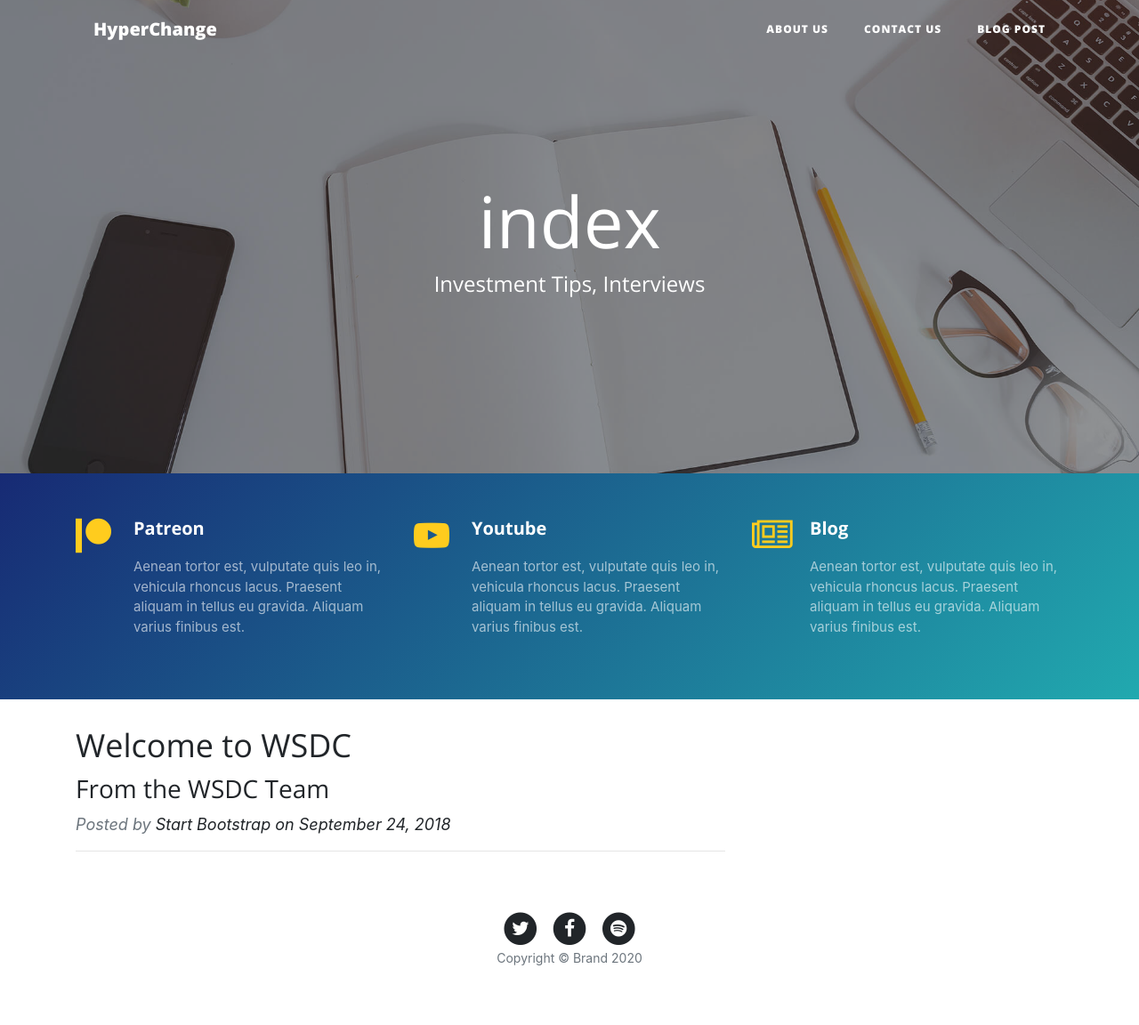
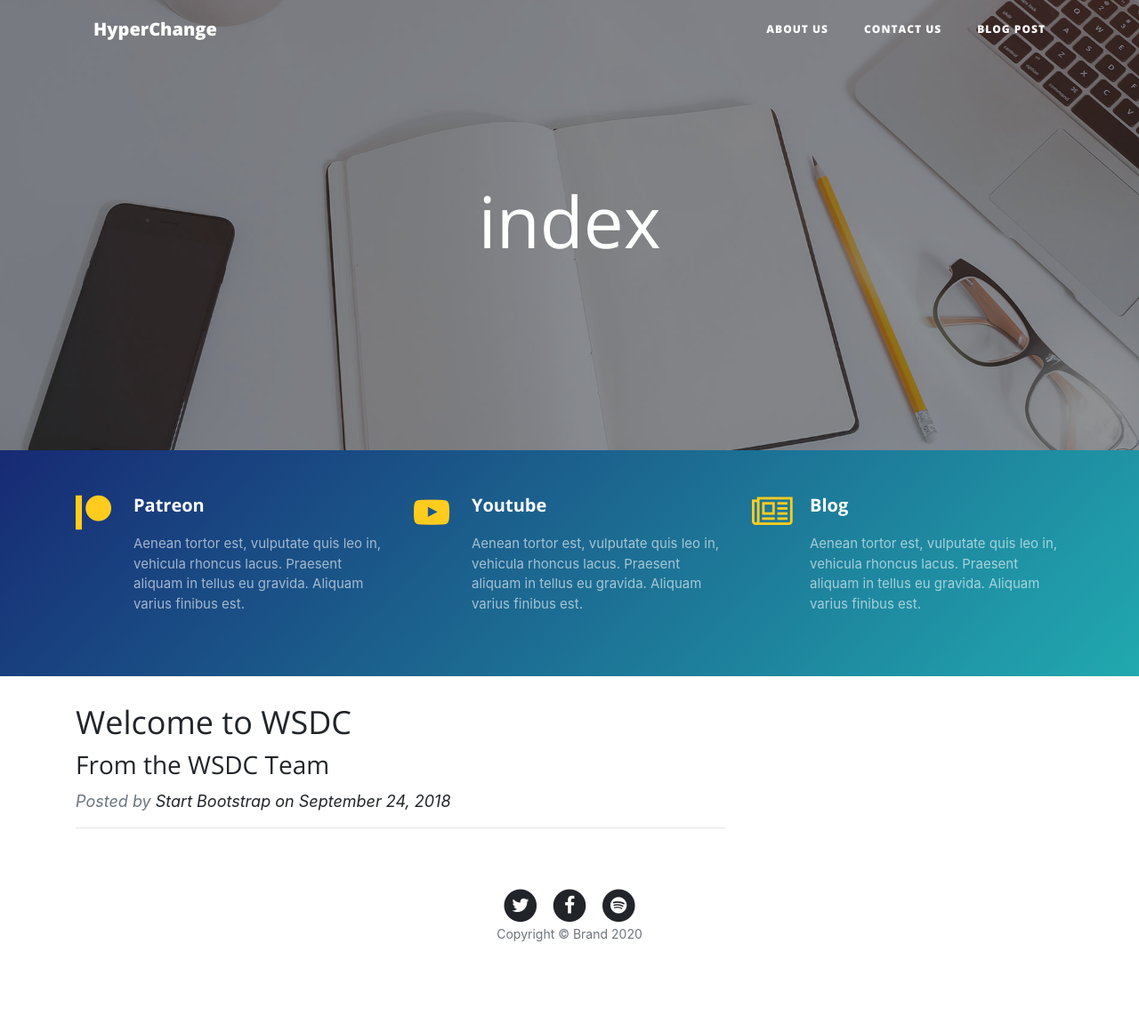
Before and after one commit to con266667/WSDC-Website, a Jekyll site: the page built from index.markdown, in a window 1280 px wide. Shown: the whole page at 89% size. Built offline with Jekyll 4.4.1, drawn with Linux system fonts in a browser that asks for light colours; nearby versions of some CDN libraries; after the commit the page ends 1125 px from its top, so only the background shows below that.

Commit message:
template

```diff
--- a/_layouts/home.html
+++ b/_layouts/home.html
@@ -36,7 +36,9 @@
             <div class="row">
                 <div class="col-md-10 col-lg-8 mx-auto">
                     <div class="site-heading">
-                        <h1>{{ page.title }}</h1><span class="subheading">Investment Tips, Interviews</span></div>
+                        <h1>{{ page.title }}</h1><span class="subheading">{{ page.tagline }}</span>
+                        {{ page.content }}
+                    </div>
                 </div>
             </div>
         </div>
```
Also changed, not shown: 1 other file.
